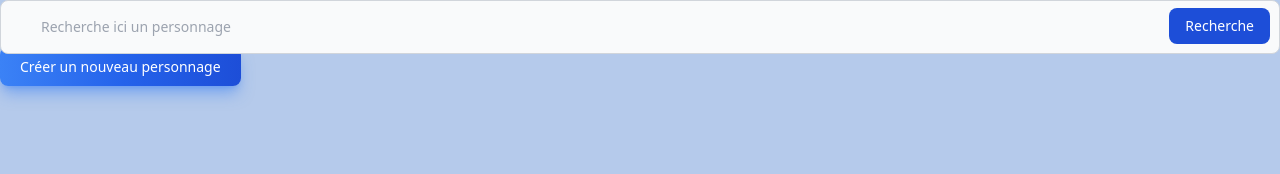
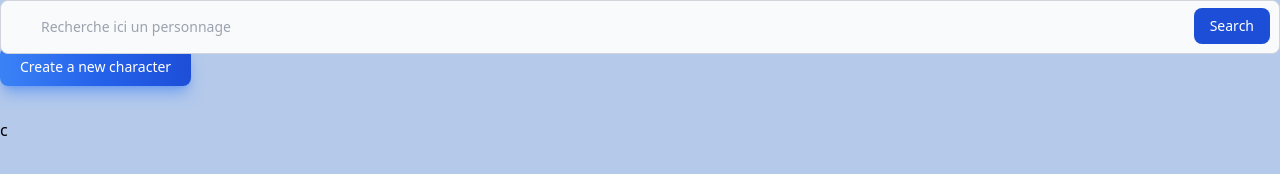
Before and after one commit to becodeorg/hamilton-8-character-manager-group-project-nathan-pauline, a plain HTML site: page index.html in a window 1280 px wide. Drawn offline with nearby package versions, Linux system fonts and the light colour scheme; no server answers.

Commit message:
adaptation du footer

```diff
--- a/index.html
+++ b/index.html
@@ -4,7 +4,7 @@
     <meta charset="UTF-8">
     <meta name="viewport"
           content="width=device-width, user-scalable=no, initial-scale=1.0, maximum-scale=1.0, minimum-scale=1.0">
-    <title>Document</title>
+    <title>Homepage</title>
   <link rel="stylesheet" href="./style.css"></link>
   <script src="https://cdn.tailwindcss.com"></script>
   <link rel="preconnect" href="https://fonts.googleapis.com">
@@ -29,11 +29,11 @@
               <svg aria-hidden="true" class="w-5 h-5 text-gray-500 dark:text-gray-400" fill="none" stroke="currentColor" viewBox="0 0 24 24" xmlns="http://www.w3.org/2000/svg%22%3Epath stroke-linecap="round stroke-linejoin="round" stroke-width="2" d="M21 21l-6-6m2-5a7 7 0 11-14 0 7 7 0 0114 0z"></path></svg>
           </div>
           <input type="search" id="default-search" class="block w-full p-4 pl-10 text-sm text-gray-900 border border-gray-300 rounded-lg bg-gray-50 focus:ring-blue-500 focus:border-blue-500 dark:bg-gray-700 dark:border-gray-600 dark:placeholder-gray-400 dark:text-white dark:focus:ring-blue-500 dark:focus:border-blue-500" placeholder="Recherche ici un personnage" required>
-          <button type="submit" class="text-white absolute right-2.5 bottom-2.5 bg-blue-700 hover:bg-blue-800 focus:ring-4 focus:outline-none focus:ring-blue-300 font-medium rounded-lg text-sm px-4 py-2 dark:bg-blue-600 dark:hover:bg-blue-700 dark:focus:ring-blue-800">Recherche</button>
+          <button type="submit" class="text-white absolute right-2.5 bottom-2.5 bg-blue-700 hover:bg-blue-800 focus:ring-4 focus:outline-none focus:ring-blue-300 font-medium rounded-lg text-sm px-4 py-2 dark:bg-blue-600 dark:hover:bg-blue-700 dark:focus:ring-blue-800">Search</button>
       </div>
   </form>
 
-  <a type="button" class="text-white bg-gradient-to-r from-blue-500 via-blue-600 to-blue-700 hover:bg-gradient-to-br focus:ring-4 focus:outline-none focus:ring-blue-300 dark:focus:ring-blue-800 shadow-lg shadow-blue-500/50 dark:shadow-lg dark:shadow-blue-800/80 font-medium rounded-lg text-sm px-5 py-2.5 text-center mr-2 mb-2 ">Créer un nouveau personnage</a>   <!--  toutes les cartes viennent ici -->
+  <a type="button" class="text-white bg-gradient-to-r from-blue-500 via-blue-600 to-blue-700 hover:bg-gradient-to-br focus:ring-4 focus:outline-none focus:ring-blue-300 dark:focus:ring-blue-800 shadow-lg shadow-blue-500/50 dark:shadow-lg dark:shadow-blue-800/80 font-medium rounded-lg text-sm px-5 py-2.5 text-center mr-2 mb-2">Create a new character</a>   <!--  toutes les cartes viennent ici -->
    <section id="characterList">
 
   </section>
@@ -41,7 +41,7 @@
 
 
   </main>
-  <footer></footer>
+  c
 <script src="./js/index.js"></script>
 </body>
 </html>
```
